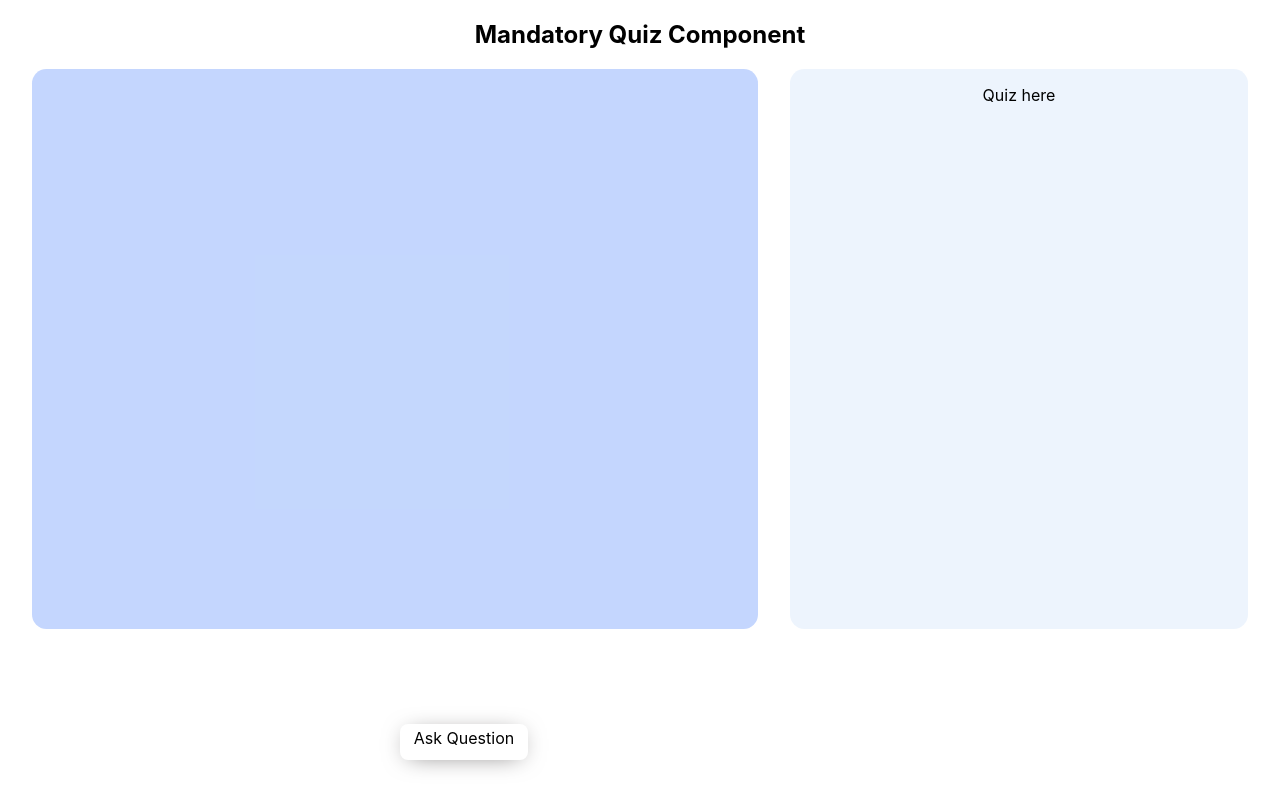
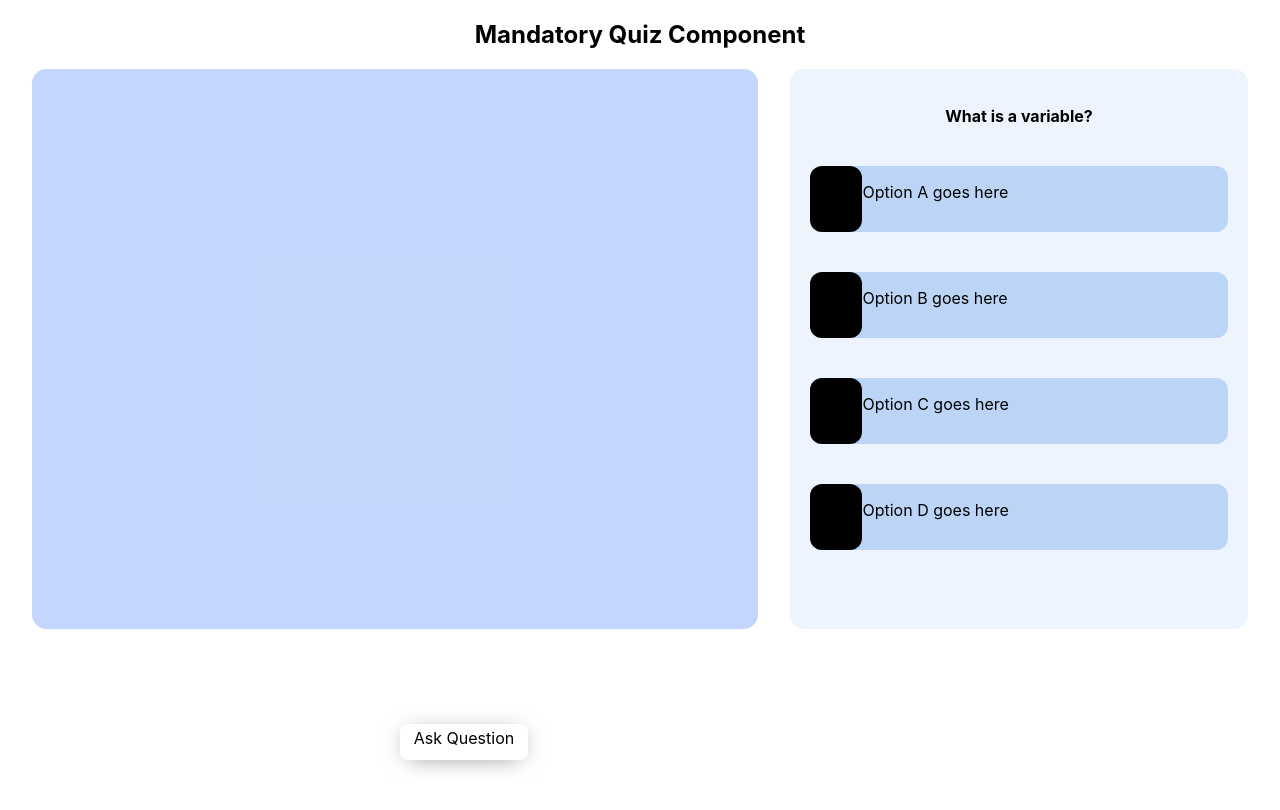
Before and after one commit to moses-netshitangani/video-forum, a React (Create React App) app: page /quiz in a window 1280 px wide. Shown: the top 810 px of the page. Built offline with nearby package versions, Linux system fonts and the light colour scheme.

Commit message:
basic quiz model

```diff
--- a/src/App.css
+++ b/src/App.css
@@ -59,6 +59,8 @@
 
 .next:hover {
   cursor: pointer;
+  pointer-events: auto;
+  transform: scale(1.05);
 }
 
 .hide {
--- a/src/components/quiz.js
+++ b/src/components/quiz.js
@@ -1,11 +1,50 @@
-import React, {useEffect} from 'react';
+import React, {useEffect, useState} from 'react';
 import "../style/quiz.css";
 
 const Quiz = props => {
 
+    // select an option
+    const [check1, onCheckChange1] = useState('unchecked1');
+    const [check2, onCheckChange2] = useState('unchecked2');
+    const [check3, onCheckChange3] = useState('unchecked3');
+    const [check4, onCheckChange4] = useState('unchecked4');
+
+    let option = id => {
+        alert(id);
+        if(`check${id}` === `unchecked${id}`)
+            `onCheckChange${id}`("checked"+id);
+        else
+            `onCheckChange${id}`("unchecked"+id);
+    }
+
     return(
         <div className={`quiz-cover ${props.cquiz}`}>
-            Quiz here
+            {/* question */}
+            <div className="question">
+                <h4>What is a variable?</h4>
+            </div>
+
+            {/* options */}
+            <div className="option A">
+                <div className={`option-img ${check1}`} onClick={() => {onCheckChange1('checked1')}}></div>
+                <p className="text">Option A goes here</p>
+            </div>
+
+            <div className="option B">
+                <div className={`option-img ${check2}`} onClick={() => {onCheckChange2('checked2')}}></div>
+                <p className="text">Option B goes here</p>
+            </div>
+
+            <div className="option C">
+                <div className={`option-img ${check3}`} onClick={() => {onCheckChange3('checked3')}}></div>
+                <p className="text">Option C goes here</p>
+            </div>
+
+            <div className="option D">
+                <div className={`option-img ${check4}`} onClick={() => {onCheckChange4('checked4')}}></div>
+                <p className="text">Option D goes here</p>
+            </div>
+
         </div>
     )
 }
--- a/src/components/video.js
+++ b/src/components/video.js
@@ -19,7 +19,7 @@ const Video = () => {
     // for quiz component
     // onProgress test
     let oP = e => {
-        if(Math.floor(e.playedSeconds) === 7)
+        if(Math.floor(e.playedSeconds) === 7000)
             onPlayChange(false);
         else
         {
@@ -62,9 +62,9 @@ const Video = () => {
         <div className="video-cover">
             <ReactPlayer ref={b} className="player" controls
             width="100%" height="100%" style={{margin: '0 auto'}}
-            onProgress={e => {oP(e)}} playing={play}
-            url="https://www.youtube.com/watch?v=O6P86uwfdR0" />
-
+            onProgress={e => {oP(e)}} playing={play} loop
+            // url="https://www.youtube.com/watch?v=O6P86uwfdR0" />
+            url="https://www.youtube.com/watch?v=RvZvXusfXLw" />
             <Button onClick={getElapsed} />
         </div>
 
--- a/src/style/button.css
+++ b/src/style/button.css
@@ -10,7 +10,8 @@
     box-shadow: 0 0.188em 1.550em -0.525em rgb(109, 106, 106);
 }
 
-.button-cover:hover{
+.button-cover:hover {
     cursor: pointer;
+    transform: scale(1.05);
     background-color: rgba(61, 121, 250, 0.301);
 }
--- a/src/style/quiz.css
+++ b/src/style/quiz.css
@@ -5,3 +5,53 @@
     padding: 1em;
     border-radius: 0.9em;
 }
+
+.question {
+    width: 90%;
+    margin: 0 auto;
+}
+
+.option {
+    background-color: rgba(43, 122, 226, 0.253);
+    margin: 2.5em auto;
+    border-radius: 0.75em;
+    width: 98%;
+    height: 12.5%;
+    display: flex;
+    align-content: space-around;
+}
+
+.option:hover {
+    transform: scale(1.05);
+    cursor: pointer;
+}
+
+.option-img {
+    width: 12.5%;
+    height: 100%;
+    border-radius: 0.75em;
+}
+
+.checked1 {
+    background-color: white;
+}
+
+.unchecked1 {background-color: black;}
+
+.checked2 {
+    background-color: white;
+}
+
+.unchecked2 {background-color: black;}
+
+.checked3 {
+    background-color: white;
+}
+
+.unchecked3 {background-color: black;}
+
+.checked4 {
+    background-color: white;
+}
+
+.unchecked4 {background-color: black;}
```
